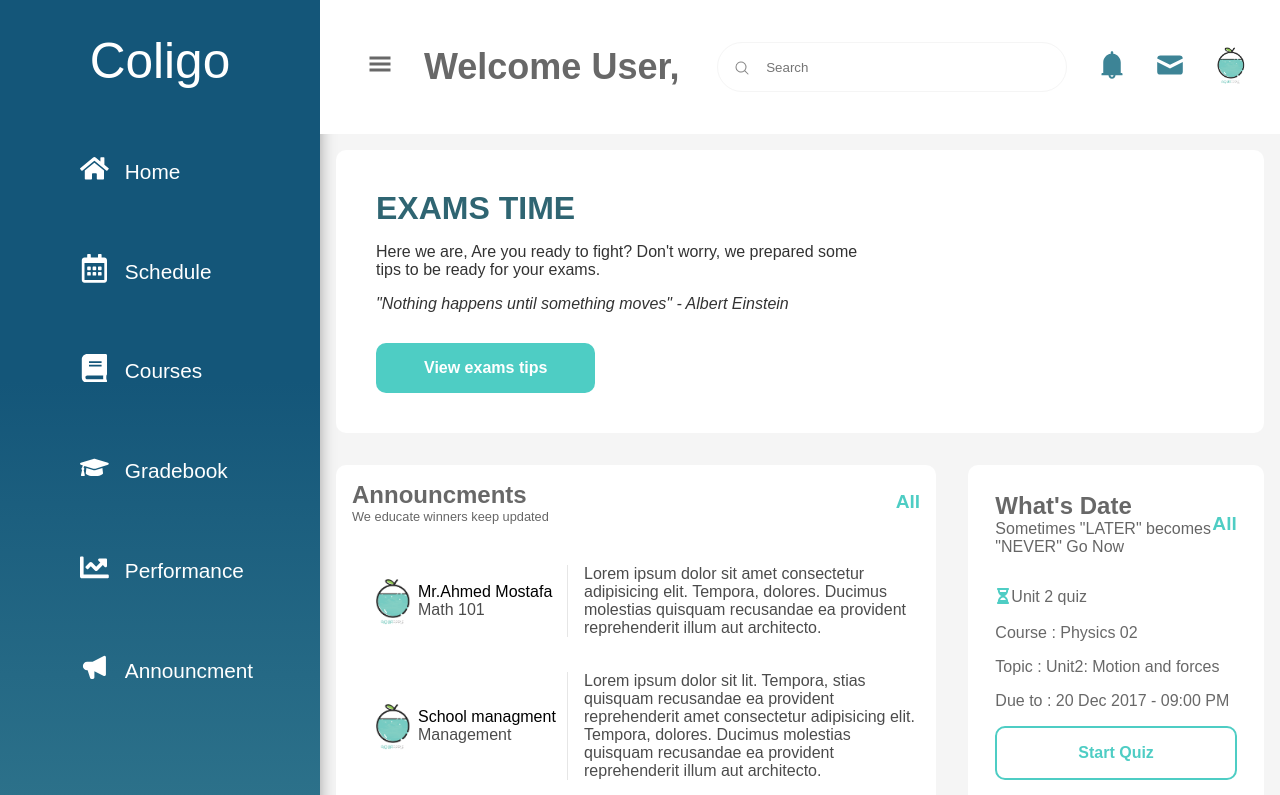
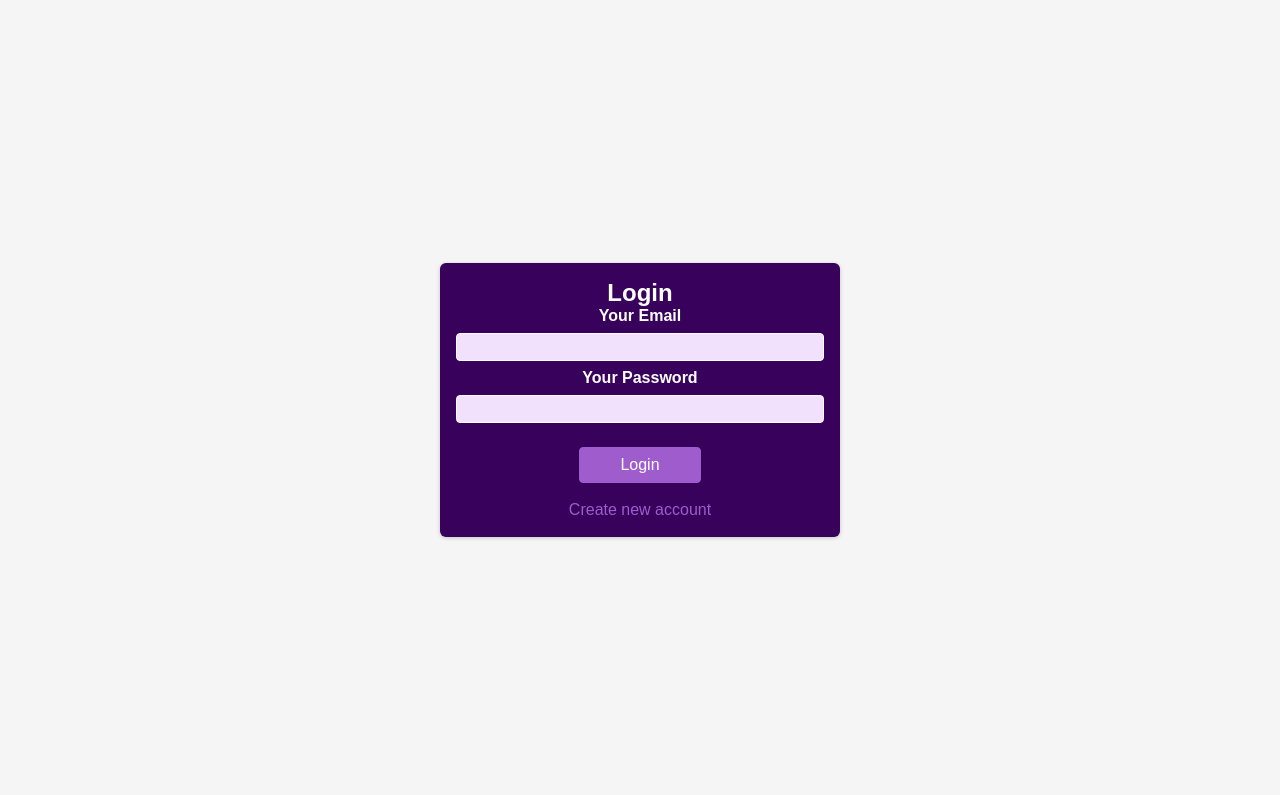
Before and after one commit to Yasser-Shehab/Coligo_Front_End, a React (Vite) app: page / in a window 1280 px wide. Shown: the top 795 px of the page. Built offline with nearby package versions, Linux system fonts and the light colour scheme.

Commit message:
Added Sign In Component

```diff
--- a/src/App.jsx
+++ b/src/App.jsx
@@ -4,11 +4,12 @@ import { AiFillBell } from "react-icons/ai";
 
 import "./App.css";
 import Dashboard from "./pages/Dashboard/Dashboard";
+import Auth from "./pages/Auth/Auth";
 
 function App() {
   return (
     <div className="App">
-      <Dashboard />
+      <Auth />
     </div>
   );
 }
--- /dev/null
+++ b/src/components/AuthForm/AuthForm.jsx
@@ -0,0 +1,47 @@
+import { useState, useRef, useContext } from "react";
+import classes from "./AuthForm.module.scss";
+
+const AuthForm = () => {
+  const emailInputRef = useRef();
+  const passwordInputRef = useRef();
+
+  const [isLogin, setIsLogin] = useState(true);
+  const [isLoading, setIsLoading] = useState(false);
+
+  const submitHandler = (e) => {
+    e.preventDefault();
+
+    const enteredEmail = emailInputRef.current.value;
+    const enteredPassword = passwordInputRef.current.value;
+
+    //optional Add validation
+    if (enteredEmail.trim().length === 0 || enteredPassword.trim().length === 0) {
+      return;
+    }
+    setIsLoading(true);
+  };
+
+  return (
+    <section className={classes.auth}>
+      <h1>{isLogin ? "Login" : "Sign Up"}</h1>
+      <form onSubmit={submitHandler}>
+        <div className={classes.control}>
+          <label htmlFor="email">Your Email</label>
+          <input type="email" id="email" required ref={emailInputRef} />
+        </div>
+        <div className={classes.control}>
+          <label htmlFor="password">Your Password</label>
+          <input type="password" id="password" required ref={passwordInputRef} />
+        </div>
+        <div className={classes.actions}>
+          {!isLoading ? <button>{isLogin ? "Login" : "Create Account"}</button> : <p>Loading...</p>}
+          <button type="button" className={classes.toggle}>
+            {isLogin ? "Create new account" : "Login with existing account"}
+          </button>
+        </div>
+      </form>
+    </section>
+  );
+};
+
+export default AuthForm;
--- /dev/null
+++ b/src/components/AuthForm/AuthForm.module.scss
@@ -0,0 +1,73 @@
+.auth {
+  margin: 3rem auto;
+  width: 95%;
+  max-width: 25rem;
+  border-radius: 6px;
+  background-color: #38015c;
+  box-shadow: 0 1px 4px rgba(0, 0, 0, 0.2);
+  padding: 1rem;
+  text-align: center;
+  color: white;
+}
+
+.auth h1 {
+  text-align: center;
+  color: white;
+}
+
+.control {
+  margin-bottom: 0.5rem;
+}
+
+.control label {
+  display: block;
+  color: white;
+  font-weight: bold;
+  margin-bottom: 0.5rem;
+}
+
+.control input {
+  font: inherit;
+  background-color: #f1e1fc;
+  color: #38015c;
+  border-radius: 4px;
+  border: 1px solid white;
+  width: 100%;
+  text-align: left;
+  padding: 0.25rem;
+}
+
+.actions {
+  margin-top: 1.5rem;
+  display: flex;
+  flex-direction: column;
+  align-items: center;
+}
+
+.actions button {
+  cursor: pointer;
+  font: inherit;
+  color: white;
+  background-color: #9f5ccc;
+  border: 1px solid #9f5ccc;
+  border-radius: 4px;
+  padding: 0.5rem 2.5rem;
+}
+
+.actions button:hover {
+  background-color: #873abb;
+  border-color: #873abb;
+}
+
+.actions .toggle {
+  margin-top: 1rem;
+  background-color: transparent;
+  color: #9f5ccc;
+  border: none;
+  padding: 0.15rem 1.5rem;
+}
+
+.actions .toggle:hover {
+  background-color: transparent;
+  color: #ae82cc;
+}
--- a/src/components/Navbar/Navbar.jsx
+++ b/src/components/Navbar/Navbar.jsx
@@ -5,6 +5,7 @@ import { AiFillBell } from "react-icons/ai";
 import { HiMail } from "react-icons/hi";
 import user from "../../assets/images/AquaApple.png";
 import { GiHamburgerMenu } from "react-icons/gi";
+import { BiLogOut } from "react-icons/bi";
 
 const Navbar = (props) => {
   return (
@@ -29,6 +30,9 @@ const Navbar = (props) => {
           <span className={classes.imageContainer}>
             <img className={classes.profileImg} src={user} alt="User Image" />
           </span>
+          <span>
+            <BiLogOut className={classes.iconColor} />
+          </span>
         </div>
       </div>
     </nav>
--- /dev/null
+++ b/src/pages/Auth/Auth.jsx
@@ -0,0 +1,13 @@
+import React from "react";
+import AuthForm from "../../components/AuthForm/AuthForm";
+import classes from "./Auth.module.scss";
+
+const Auth = () => {
+  return (
+    <div className={classes.authFormContainer}>
+      <AuthForm />
+    </div>
+  );
+};
+
+export default Auth;
--- /dev/null
+++ b/src/pages/Auth/Auth.module.scss
@@ -0,0 +1,5 @@
+.authFormContainer {
+  display: grid;
+  height: 100vh;
+  align-items: center;
+}
```
